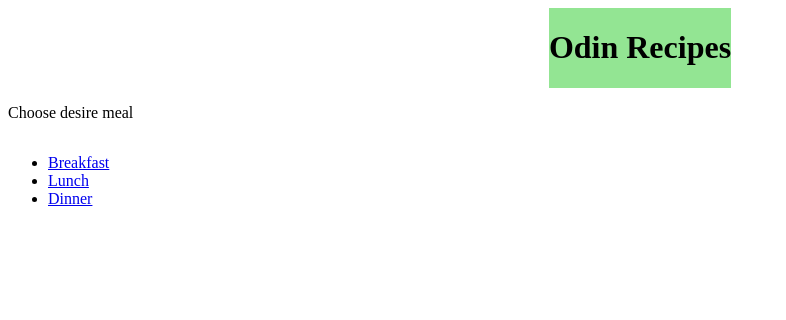
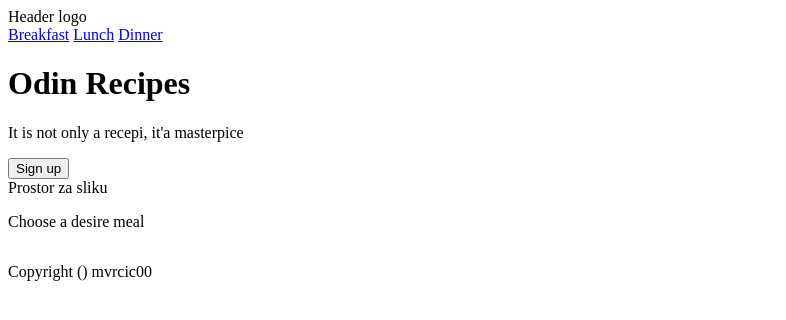
Before and after one commit to mvrcic00/odin-recipes, a plain HTML site: page index.html in a window 1280 px wide. Shown: the whole page, without its empty margins (0-786 px from the left). Drawn offline with Linux system fonts and the light colour scheme.

Commit message:
Kreiranje novog oblika stranice.
Html podjeljen u 3 bloka

Izmjene  na (1) klasa .header
Kreirane:
    klasa .center (2)
    klasa .gooter (3)

```diff
--- a/index.html
+++ b/index.html
@@ -10,22 +10,48 @@
 
 <body>
 
-    <div class="naslov">
-        <h1>Odin Recipes</h1>
-   </div>
+    <div class="header">
+
+        <div class="header_logo_links">
 
 
-    <div class="paragraf">
-        <p>Choose desire meal</p>
+            <a>Header logo </a>
+
+            <div>
+                <a href="./recipes/breakfast.html">Breakfast</a>
+                <a href="./recipes/lucnh.html">Lunch</a>
+                <a href="./recipes/dinner.html">Dinner</a>
+            </div>
+        </div>
+
+
+
+
+        <div class="header_bottom">
+
+            <div class="naslov1.2">
+                <h1>Odin Recipes</h1>
+                <p>It is not only a recepi, it'a masterpice</p>
+                <button>Sign up</button>
+            </div>
+
+            <div class="slika1.2">
+                    Prostor za sliku
+            </div>
+        </div>
     </div>
 
-    <div class="tablica">
-        <ul>
-            <li>    <a href="./recipes/breakfast.html">Breakfast</a></li>
-            <li>    <a href="./recipes/lucnh.html">Lunch</a></li>
-            <li>    <a href="./recipes/dinner.html">Dinner</a></li>
-        </ul>
 
+
+
+    <div class="center">
+        <p>Choose a desire meal</p>
+    </div>
+
+
+
+    <div class="footer">
+        <p>Copyright () mvrcic00</p>
     </div>
 
 </body>
```
